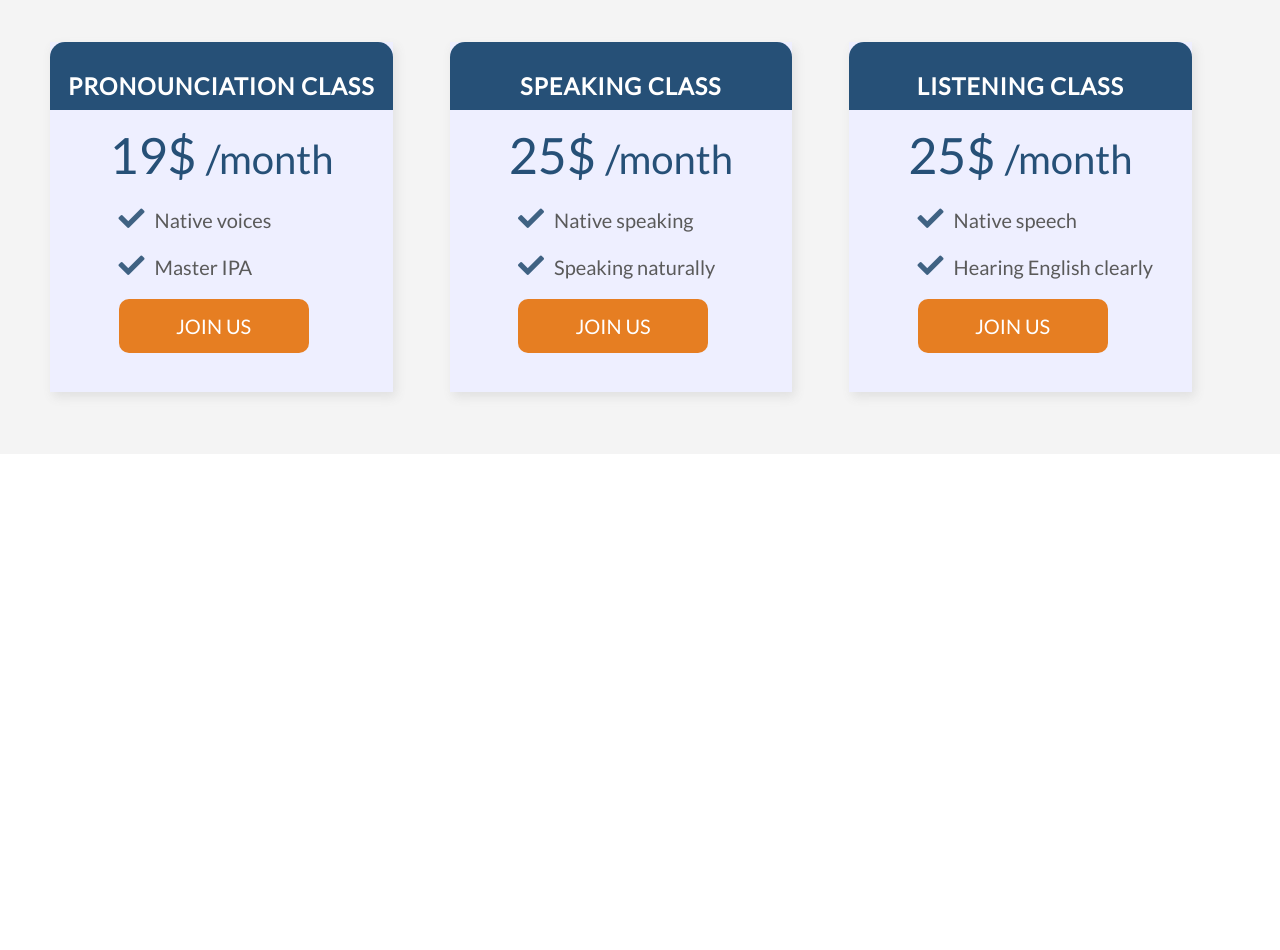
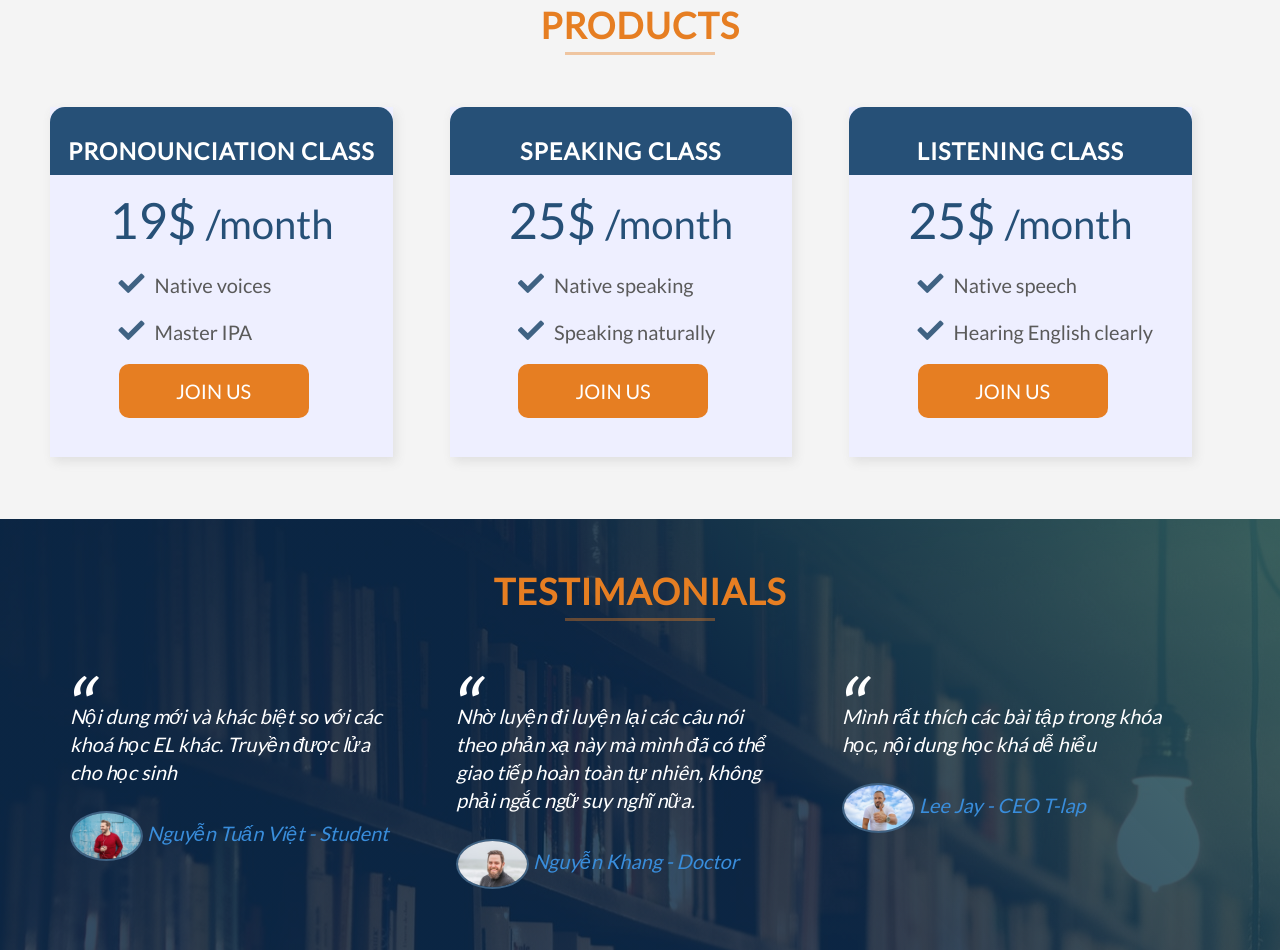
Before and after one commit to NoRaDoMi/Landing-Page-HTML-CSS, a plain HTML site: page index.html in a window 1280 px wide. Shown: the part 1442-2392 px from the top of the page. Before the commit the page ends 1896 px from the top, so only its background shows below. Drawn offline with Linux system fonts and the light colour scheme.

Commit message:
Coding Testimaonials Section

```diff
--- a/index.html
+++ b/index.html
@@ -104,6 +104,7 @@
 			</div>
 		</section>
 		<!-- end about -->
+
 		<!-- start product section-->
 		<section class="product-section">
 			<div class="row">
@@ -169,5 +170,46 @@
 				</div>
 			</div>
 		</section>
+		<!--end product section-->
+
+		<!--start testimaonials section-->
+		<section class="testimaonial-section">
+			<div class="row">
+				<h2>Testimaonials</h2>
+			</div>
+			<div class="row">
+				<div class="col span-1-of-3">
+					<blockquote>
+						Nội dung mới và khác biệt so với các khoá học EL khác.
+						Truyền được lửa cho học sinh
+					</blockquote>
+					<cite>
+						<img src="resources/img/person5.jpeg" alt="persion1" />
+						Nguyễn Tuấn Việt - Student
+					</cite>
+				</div>
+				<div class="col span-1-of-3">
+					<blockquote>
+						Nhờ luyện đi luyện lại các câu nói theo phản xạ này mà
+						mình đã có thể giao tiếp hoàn toàn tự nhiên, không phải
+						ngắc ngữ suy nghĩ nữa.
+					</blockquote>
+					<cite>
+						<img src="resources/img/person2.jpeg" alt="persion2" />
+						Nguyễn Khang - Doctor
+					</cite>
+				</div>
+				<div class="col span-1-of-3">
+					<blockquote>
+						Mình rất thích các bài tập trong khóa học, nội dung học
+						khá dễ hiểu
+					</blockquote>
+					<cite>
+						<img src="resources/img/person4.jpeg" alt="persion3" />
+						Lee Jay - CEO T-lap
+					</cite>
+				</div>
+			</div>
+		</section>
 	</body>
 </html>
--- a/resources/css/styles.css
+++ b/resources/css/styles.css
@@ -129,7 +129,7 @@ h3 {
 .p-long {
 	text-align: center;
 	color: #265077;
-	font-size: 22px;
+	font-size: 30px;
 	margin: 0 auto;
 	margin-top: 40px;
 	margin-bottom: 40px;
@@ -307,3 +307,51 @@ Nhưng làm như vậy thì không đẹp vì đường gạch chân dính liề
 .product-box .btn {
 	margin-left: 20%;
 }
+
+/* ------------------------------------------------- */
+/* ----------------TESTIMAONIALS SECTION---------------------*/
+/* ------------------------------------------------- */
+.testimaonial-section {
+	background-image: linear-gradient(
+			45deg,
+			rgba(2, 33, 64, 0.8) 55%,
+			rgba(45, 95, 93, 0.85)
+		),
+		url('../img/background2.jpeg');
+	background-position: cover;
+	background-attachment: fixed;
+}
+
+.testimaonial-section h2 {
+	margin-bottom: 70px;
+}
+
+blockquote {
+	position: relative;
+	width: 90%;
+	font-style: italic;
+	line-height: 140%;
+	color: white;
+}
+
+blockquote::before {
+	content: '\201C';
+	display: block;
+	font-size: 400%;
+	position: absolute;
+	top: -10px;
+	left: -10px;
+}
+
+cite {
+	display: inline-block;
+	color: #398ddb;
+	margin-top: 25px;
+}
+
+cite img {
+	height: 50px;
+	border-radius: 50%;
+	border: 2px solid #3f6283;
+	vertical-align: middle; /*float: left;*/
+}
```
